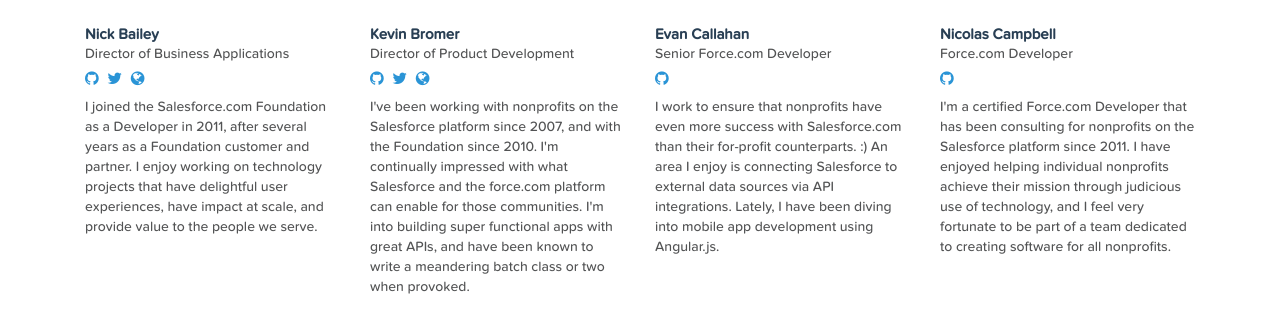
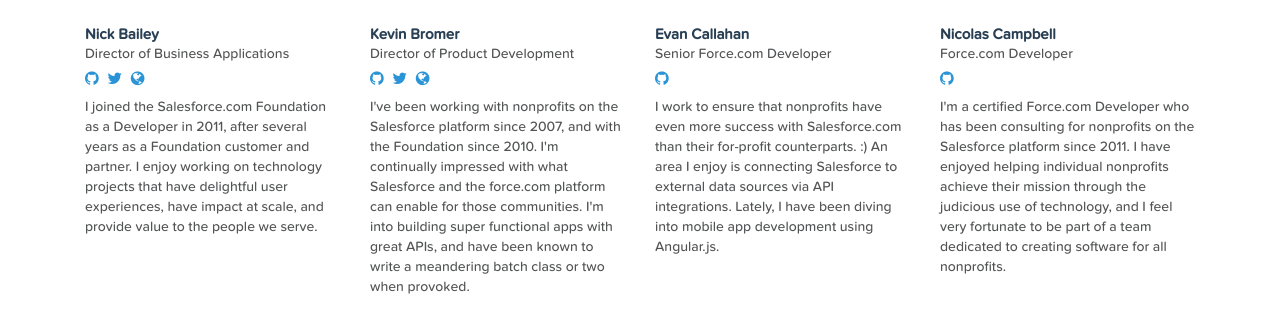
Before and after one commit to dvenor/salesforcefoundation.github.io, a Jekyll site: the page built from index.html, in a window 1280 px wide and 900 px high, scrolled down 2148 px, cut to the strip 162-525 px from the top of the window. Shown: the top 333 px of the strip. Built offline with Jekyll 4.4.1, drawn with Linux system fonts in a browser that asks for light colours; Markdown is read by kramdown in place of the engine named in the settings; the list of posts is cut into pages by our own code.

Commit message:
edited bio for nic

```diff
--- a/_data/members.yml
+++ b/_data/members.yml
@@ -22,7 +22,7 @@
   github:         njjc
   title:          "Force.com Developer"
   avatar:         https://avatars1.githubusercontent.com/u/1018198
-  bio:            "I'm a certified Force.com Developer that has been consulting for nonprofits on the Salesforce platform since 2011. I have enjoyed helping individual nonprofits achieve their mission through judicious use of technology, and I feel very fortunate to be part of a team dedicated to creating software for all nonprofits."
+  bio:            "I'm a certified Force.com Developer who has been consulting for nonprofits on the Salesforce platform since 2011. I have enjoyed helping individual nonprofits achieve their mission through the judicious use of technology, and I feel very fortunate to be part of a team dedicated to creating software for all nonprofits."
 
 Ryan Foster:
   avatar:         https://avatars0.githubusercontent.com/u/779557
```
